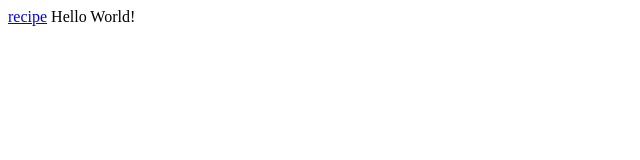
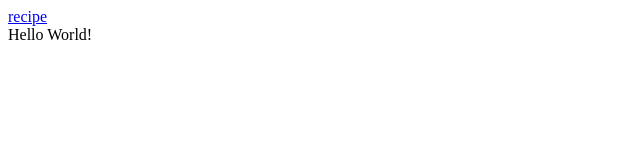
Before and after one commit to Mingas91/Mingas91.github.io, a plain HTML site: page index.html in a window 1280 px wide. Shown: the whole page, without its empty margins (0-640 px from the left). Drawn offline with Linux system fonts and the light colour scheme.

Commit message:
fix viewport

```diff
--- a/index.html
+++ b/index.html
@@ -6,7 +6,7 @@
     <title>My first github page</title>
 </head>
 <body>
-<a href="recipe.html">recipe</a>
+<a href="recipe.html">recipe</a><br>
 Hello World!<br>
 </body>
 </html>
```
